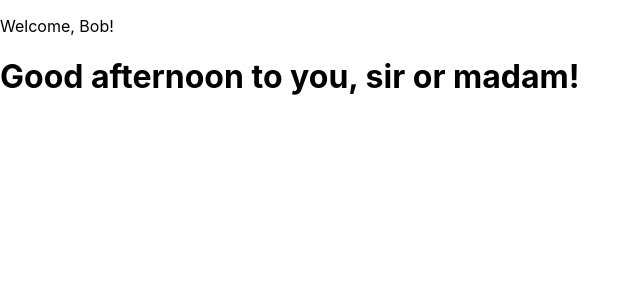
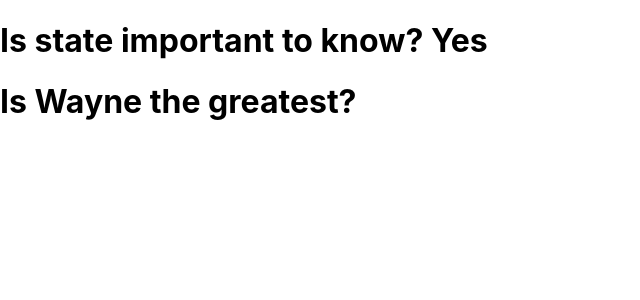
Before and after one commit to wchipchase/my-app, a React (Create React App) app: page / in a window 1280 px wide. Shown: the top 300 px of the page, without its empty margins (0-640 px from the left). Built offline with nearby package versions, Linux system fonts and the light colour scheme.

Commit message:
state work

```diff
--- a/src/App.js
+++ b/src/App.js
@@ -1,13 +1,20 @@
-import React, { Component } from "react"
+import React, { Component } from "react";
+import Wayne from './components/Wayne/Wayne';
 
 
 // #1
 class App extends Component {
+    constructor(){
+        super()
+        this.state = {
+            answer: "Yes"
+        }
+    }
     render(){
         return (
             <div>
-                <Header username="Bob" />
-                <Greeting />
+                <h1>Is state important to know? {this.state.answer}</h1>
+                <Wayne answer={this.state.answer}/>
             </div>
         )
     }
--- /dev/null
+++ b/src/components/Wayne/Wayne.js
@@ -0,0 +1,13 @@
+import React, { Component } from 'react'
+
+class Wayne extends Component {
+  render() {
+    return(
+      <div>
+        <h1>Is Wayne the greatest? </h1>
+      </div>
+    )
+  }
+}
+
+export default Wayne;
```
